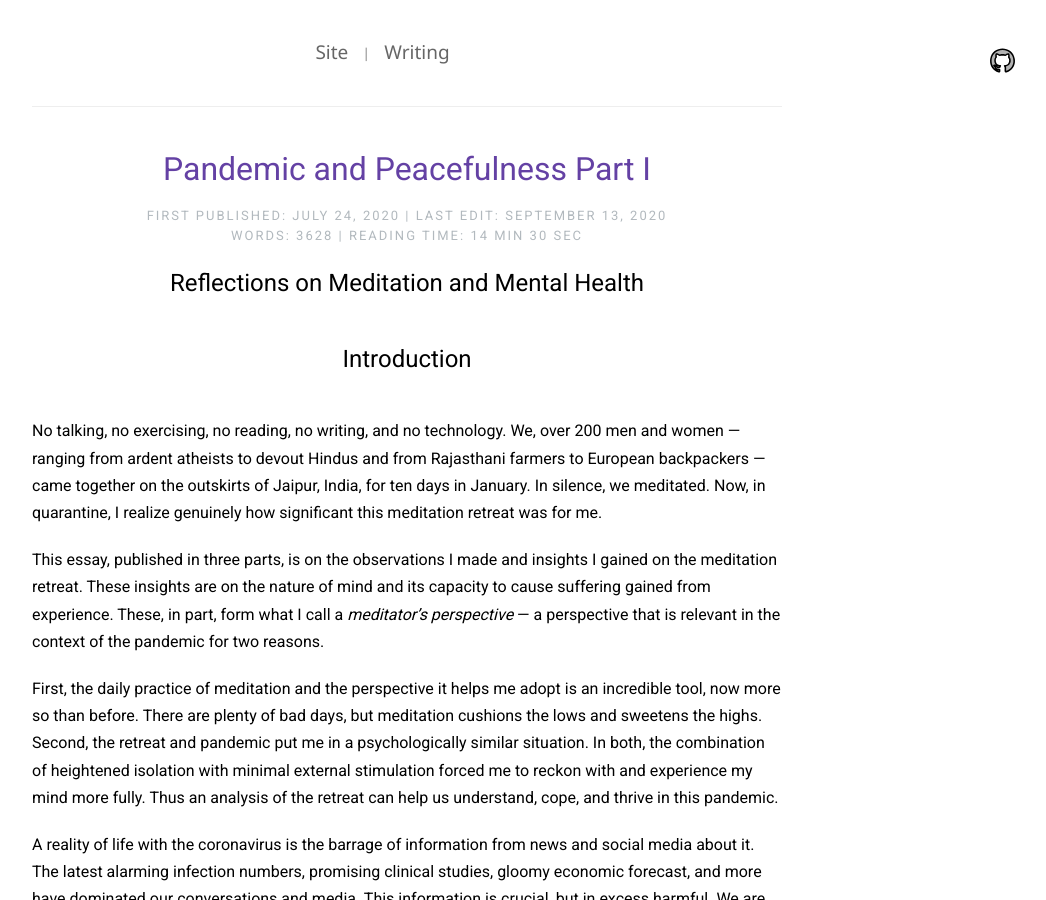
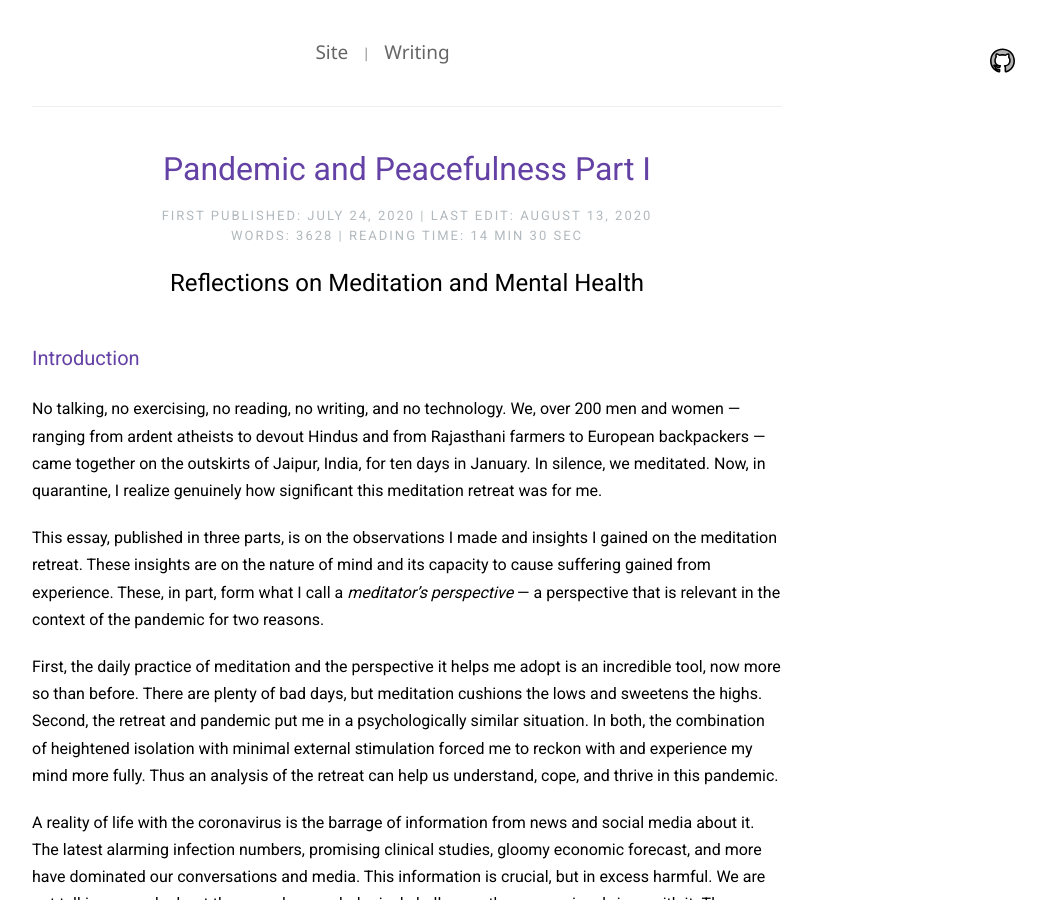
Before and after one commit to armanjindal/armanjindal.github.io, a Jekyll site: the page built from _posts/2020-07-24-pandemic-and-peacefulness-part-1.markdown, in a window 1280 px wide and 900 px high. Shown: the whole window, without its empty margins (233-1279 px from the left). Built offline with Jekyll 4.4.1, drawn with Linux system fonts in a browser that asks for light colours; nearby versions of some CDN libraries; part of the change alters nothing that is shown.

Commit message:
minor aesthetic changes

```diff
--- a/_posts/2020-07-24-pandemic-and-peacefulness-part-1.markdown
+++ b/_posts/2020-07-24-pandemic-and-peacefulness-part-1.markdown
@@ -1,13 +1,13 @@
 ---
 title:  "Pandemic and Peacefulness Part I"
 description: Reflections on Meditation and Mental Health
-last-edit: 2020-09-13
+last-edit: 2020-08-13
 date: 2020-07-24
 words: 3,628
 time: 14 min 30 sec
 ---
 
-## Introduction
+### Introduction
 No talking, no exercising, no reading, no writing, and no technology. We, over 200 men and women — ranging from ardent atheists to devout Hindus and from Rajasthani farmers to European backpackers — came together on the outskirts of Jaipur, India, for ten days in January. In silence, we meditated. Now, in quarantine, I realize genuinely how significant this meditation retreat was for me.
 
 This essay, published in three parts, is on the observations I made and insights I gained on the meditation retreat. These insights are on the nature of mind and its capacity to cause suffering gained from experience. These, in part, form what I call a *meditator's perspective* — a perspective that is relevant in the context of the pandemic for two reasons.
@@ -82,7 +82,7 @@ I do not think there is a clear, clinical way to tease the two apart. I anticipa
 
 Lastly, perhaps the most important practical advantage of taking *duhkha* seriously is the treatment increases an individual's sense of agency rather than diminishes it as medication does. Studies show that an increased sense of agency leads to better mental health[^7]. *Duhkha* can be something each of us can overcome with meditation, and it is an empowering process. One finds confidence in actively treating themselves. In many cases, this is not possible, but in most, it is. I  am arguing for a place for meditation in addition to, and not (necessarily) in place of, existing mental health treatments. Meditation deserves a place in our medical systems and society.
 
-## Conclusion
+### Conclusion
 Meditation is not a silver bullet for suffering, mental disorders, happiness, a good life, or for society's challenges. Non-judgmental observation of the mind and body develops self-understanding and awareness. Equipped with this perspective, one can better understand *duhkha* and as a result experience life more fully.
 
 Western society tends to brush off its broader impact as pseudo-science in the face of "hard," "real," scientific," and "objective" knowledge. This hostility makes the already difficult task of communicating its value more difficult. Cultural prejudice and misconception prevent many from even trying it.  Meditation is one of the many vital activities one generally needs to try before they can appreciate it. When you strip away all the baggage that comes with the term and the practice, it is entirely logical. The mind is how and where we experience the world and locus of our identity. Therefore, given its importance, we should observe it closely. This practice is meditation. It is a powerful tool that is marvelously simple.
```
